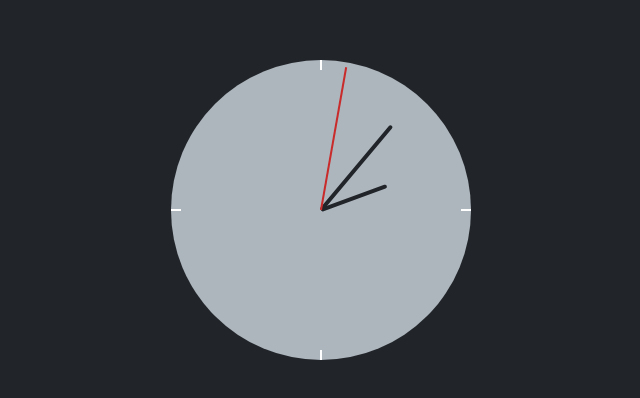
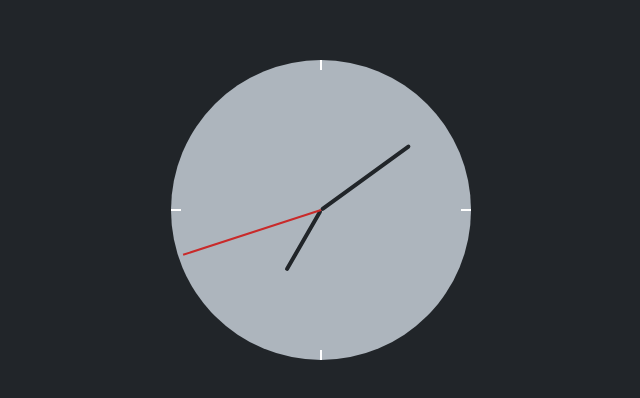
Before and after one commit to hckang80/clock, a plain HTML site: page src/index.html in a window 1280 px wide. Shown: the part 198-596 px from the top of the page, without its empty margins (319-959 px from the left). Drawn offline with Linux system fonts and the light colour scheme.

Commit message:
Implementing basic hand movement

```diff
--- a/src/index.html
+++ b/src/index.html
@@ -6,7 +6,6 @@
   <title>Analog Clock</title>
   <meta name="viewport" content="width=device-width, initial-scale=1">
   <link rel="stylesheet" type="text/css" media="screen" href="main.css" />
-  <script src="main.js"></script>
 </head>
 <body>
   <div class="clock-wrap">
@@ -18,5 +17,7 @@
       </div>
     </div>
   </div>
+
+  <script src="main.js"></script>
 </body>
 </html>
--- a/src/main.css
+++ b/src/main.css
@@ -77,7 +77,6 @@ body {
   top: 5px;
   border-width: .5px;
   border-color: #c92a2a;
-  transform: rotate(10deg) translateX(-50%);
 }
 .clock-wrap .the-minute-hand {
   top: 40px;
--- /dev/null
+++ b/src/main.js
@@ -0,0 +1,18 @@
+
+const theHourHand = document.querySelector('.the-hour-hand')
+const theMinuteHand = document.querySelector('.the-minute-hand')
+const theSecondHand = document.querySelector('.the-second-hand')
+
+const handMovement = () => {
+  const date = new Date()
+  const hours = date.getHours() > 12 ? date.getHours() - 12 : date.getHours()
+  const minutes = date.getMinutes()
+  const seconds = date.getSeconds()
+  theHourHand.style.transform = `rotate(${hours * 30}deg) translateX(-50%)`
+  theMinuteHand.style.transform = `rotate(${minutes * 6}deg) translateX(-50%)`
+  theSecondHand.style.transform = `rotate(${seconds * 6}deg) translateX(-50%)`
+}
+
+setInterval(() => {
+  handMovement()
+}, 1000)
```
